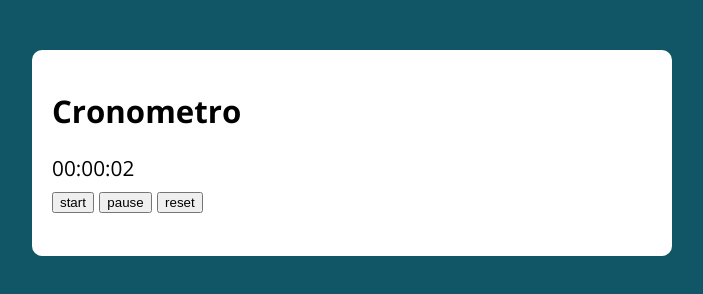
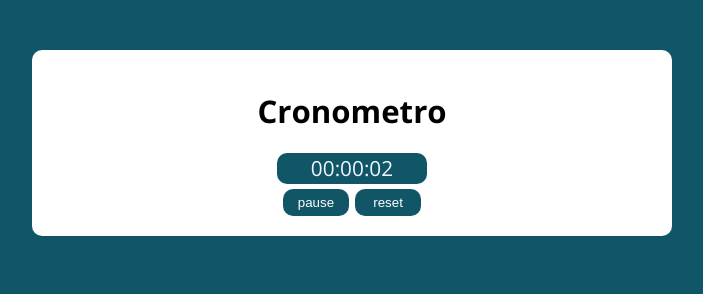
Before and after one commit to Nithack/cursoJavaType, a plain HTML site: page exericioCronometro/index.html in a window 1280 px wide. Both pictures are taken after a click on the button "start". Shown: the whole page, without its empty margins (288-991 px from the left). Drawn offline with nearby package versions, Linux system fonts and the light colour scheme.

Commit message:
Update exercicioCronometro

```diff
--- a/exericioCronometro/assets/css/style.css
+++ b/exericioCronometro/assets/css/style.css
@@ -24,9 +24,27 @@ body {
     background: #fff;
     padding: 20px;
     border-radius: 10px;
+    display: block;
+    text-align: center;
 }
 
-form input, form label, form button {
+.cronometro {
+    color: aliceblue;
+    max-width: 150px;
+    border-radius: 10px;
+    background-color: var(--primary-color);
+}
+
+.areaCronometro {
+    max-width: 150px;
+    display: block;
+    text-align: center;
+    margin: 0 auto;
+}
+
+form input,
+form label,
+form button {
     display: block;
     width: 100%;
     margin-bottom: 10px;
@@ -56,3 +74,16 @@ form button {
 form button:hover {
     background: var(--primary-color-darker);
 }
+
+.pauseCronometro {
+    color: red;
+}
+
+button {
+    border: none;
+    border-radius: 10px;
+    color: rgb(255, 255, 255);
+    width: 5em;
+    height: 2em;
+    background: var(--primary-color);
+}
--- a/exericioCronometro/assets/js/main.js
+++ b/exericioCronometro/assets/js/main.js
@@ -1,7 +1,9 @@
+const cronometro = () => {
+
     const cronometro = document.querySelector('.cronometro')
     const start = document.querySelector('.start')
-const pause = document.querySelector('.pause')
     const reset = document.querySelector('.reset')
+    let pause = false
     let seconds = 0
     let timer;
 
@@ -14,28 +16,36 @@ const setTimer = (seconds) => {
     }
     const startTimer = () => {
         clearInterval(timer)
+        if (pause) {
+            cronometro.classList.add('pauseCronometro')
+            start.innerHTML = 'start'
+            pause = false
+        } else {
+            cronometro.classList.remove('pauseCronometro')
+            start.innerHTML = 'pause'
+            pause = true
             timer = setInterval(() => {
                 seconds++;
                 cronometro.innerHTML = setTimer(seconds)
             }, 1000)
         }
-
-const pauseTimer = () => {
-    clearInterval(timer)
     }
-
     const resetTime = () => {
         clearInterval(timer)
+        cronometro.classList.remove('pauseCronometro')
         seconds = 0
+        start.innerHTML = 'start'
+        pause = false
         cronometro.innerHTML = setTimer(0)
     }
 
     start.addEventListener('click', function() {
         startTimer()
+
     })
-pause.addEventListener('click', () => {
-    pauseTimer()
-})
+
     reset.addEventListener('click', () => {
         resetTime()
     })
+}
+cronometro()
--- a/exericioCronometro/index.html
+++ b/exericioCronometro/index.html
@@ -12,14 +12,13 @@
 <body>
 
     <section class="container">
-        <h1>Cronometro</h1>
+        <h1 class=>Cronometro</h1>
 
-        <p>
+        <div class="areaCronometro">
             <div class='cronometro'>00:00:00</div>
             <button class='start'>start</button>
-            <button class='pause'>pause</button>
             <button class='reset'>reset</button>
-        </p>
+        </div>
     </section>
 
     <script src="./assets/js/main.js"></script>
```
Lines whose indentation alone changed are shown as unchanged.
